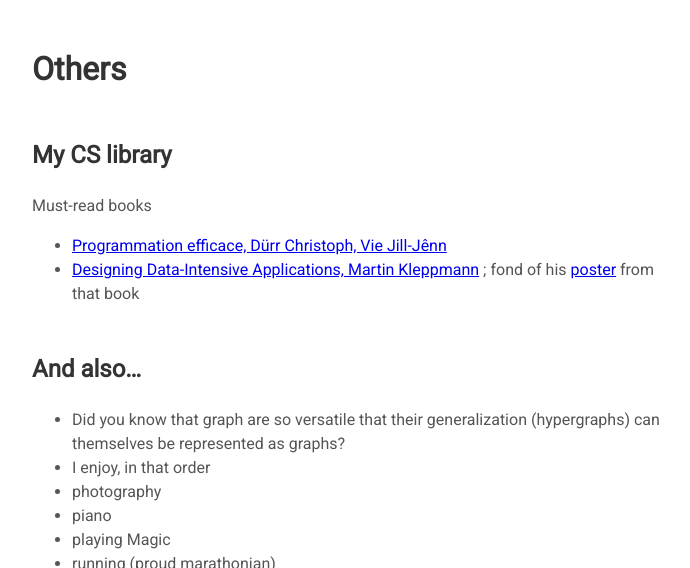
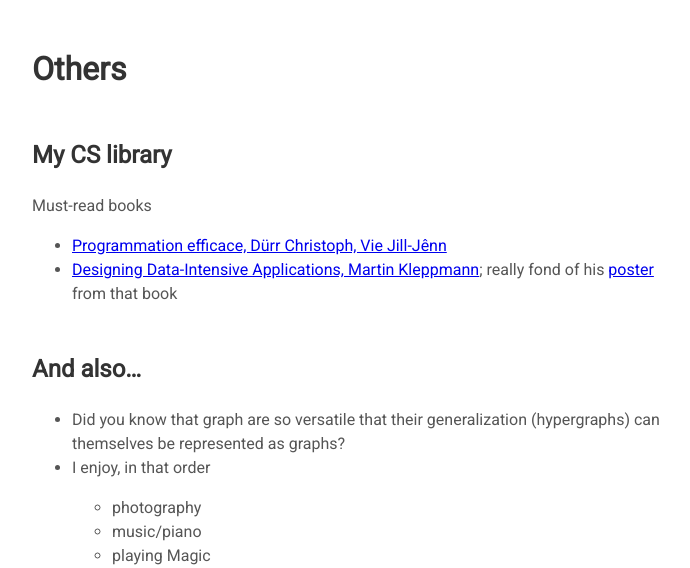
Before and after one commit to theplatypus/theplatypus.github.io__, a Jekyll site: the page built from index.md, in a window 1280 px wide and 900 px high, scrolled down 4228 px, cut to the strip 0-568 px from the top of the window. Shown: the whole strip, without its empty margins (224-914 px from the left). Built offline with Jekyll 4.4.1, drawn with Linux system fonts in a browser that asks for light colours; some web fonts are replaced; our own code applies the rules of GitHub Pages for plain Markdown files.

Commit message:
Update index.md

```diff
--- a/index.md
+++ b/index.md
@@ -87,16 +87,16 @@
 Must-read books
 
 - [Programmation efficace, Dürr Christoph, Vie Jill-Jênn](https://www.editions-ellipses.fr/accueil/3853-programmation-efficace-128-algorithmes-quil-faut-avoir-compris-et-codes-en-python-au-cours-de-sa-vie-9782340010055.html)
-- [Designing Data-Intensive Applications, Martin Kleppmann](https://www.oreilly.com/library/view/designing-data-intensive-applications/9781491903063/) ; fond of his [poster](https://github.com/ept/ddia-references/blob/master/ddia-poster.jpg) from that book
+- [Designing Data-Intensive Applications, Martin Kleppmann](https://www.oreilly.com/library/view/designing-data-intensive-applications/9781491903063/); really fond of his [poster](https://github.com/ept/ddia-references/blob/master/ddia-poster.jpg) from that book
 
 ### And also...
 
 - Did you know that graph are so versatile that their generalization (hypergraphs) can themselves be represented as graphs?
 - I enjoy, in that order
- - photography
- - piano
- - playing Magic
- - running (proud marathonian)
+  - photography
+  - music/piano
+  - playing Magic
+  - running (proud marathonian)
 
 
 ![cafeine](https://raw.githubusercontent.com/theplatypus/theplatypus.github.io/master/assets/img/cafein.svg?sanitize=true)
```
